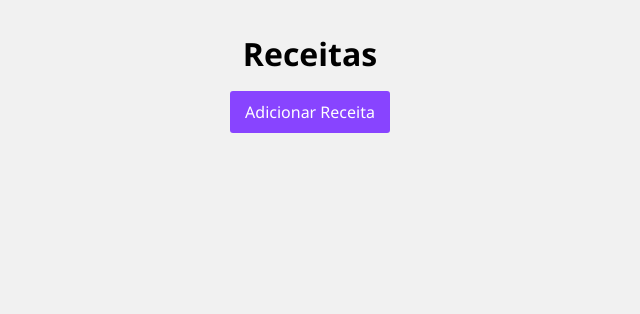
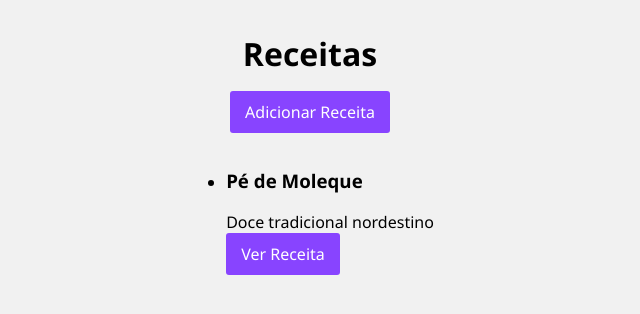
Before and after one commit to barbosadiego/recipe-app-vue, a Vue app: page / in a window 1280 px wide. Shown: the top 314 px of the page, without its empty margins (330-970 px from the left). Built offline with nearby package versions, Linux system fonts and the light colour scheme.

Commit message:
recipes list

```diff
--- a/src/App.vue
+++ b/src/App.vue
@@ -3,6 +3,20 @@
 
     <h1>Receitas</h1>
     <button @click="isActive = !isActive" class="add-btn btn">Adicionar receita</button>
+
+    <div class="recipes-list" v-if="recipe">
+
+      <ul class="recipe">
+
+        <li v-for="(item, index) in recipe" :key="index">
+          <h3>{{item.title}}</h3>
+          <p>{{item.description}}</p>
+          <button class="btn">ver receita</button>
+        </li>
+
+      </ul>
+
+    </div>
 
     <section class="add-recipes" v-show="isActive">
 
@@ -46,8 +60,10 @@ export default {
       isActive: false,
     }
   },
-  methods:{
-
+  computed:{
+    recipe(){
+      return this.$store.state.recipe
+    }
   }
 }
 </script>
```
